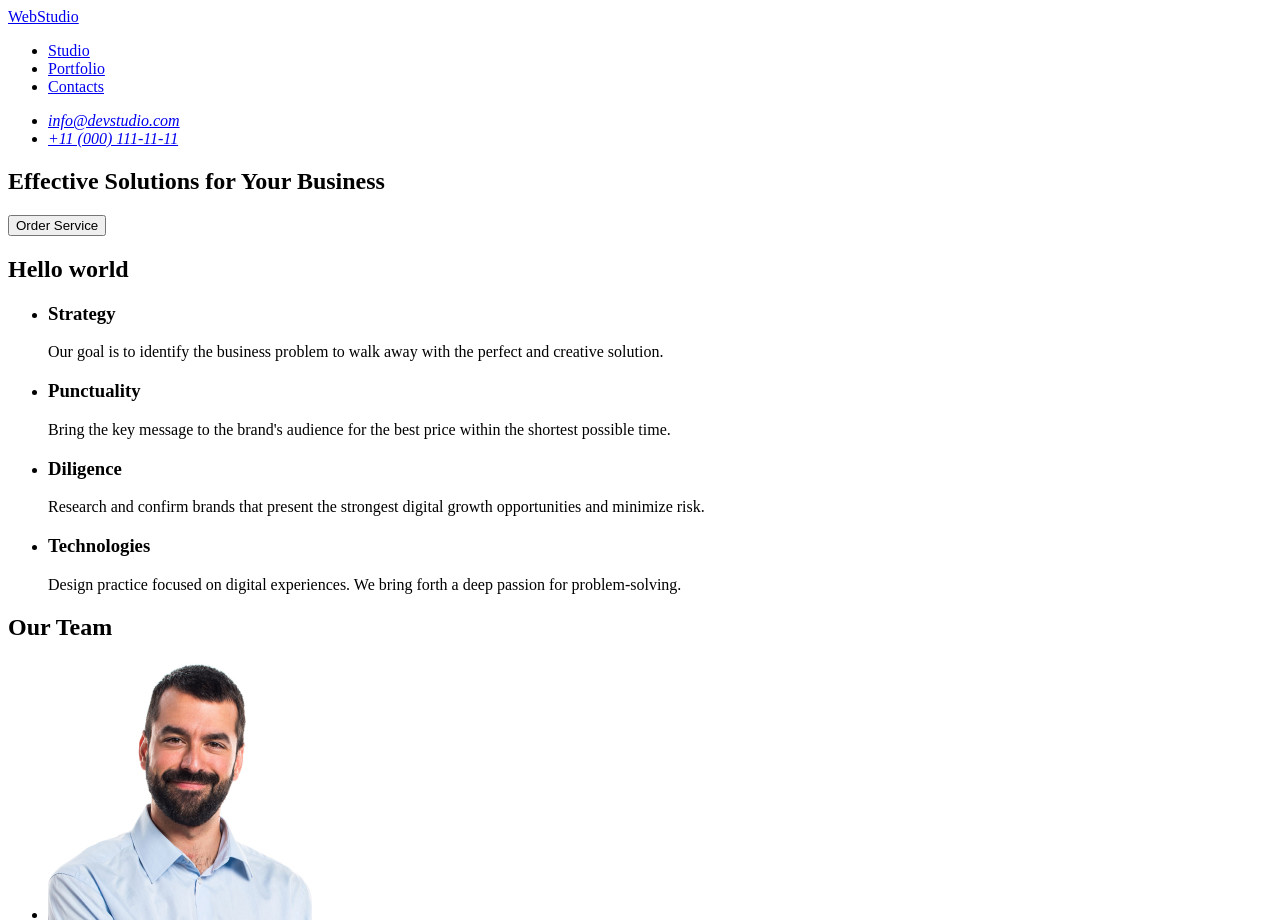
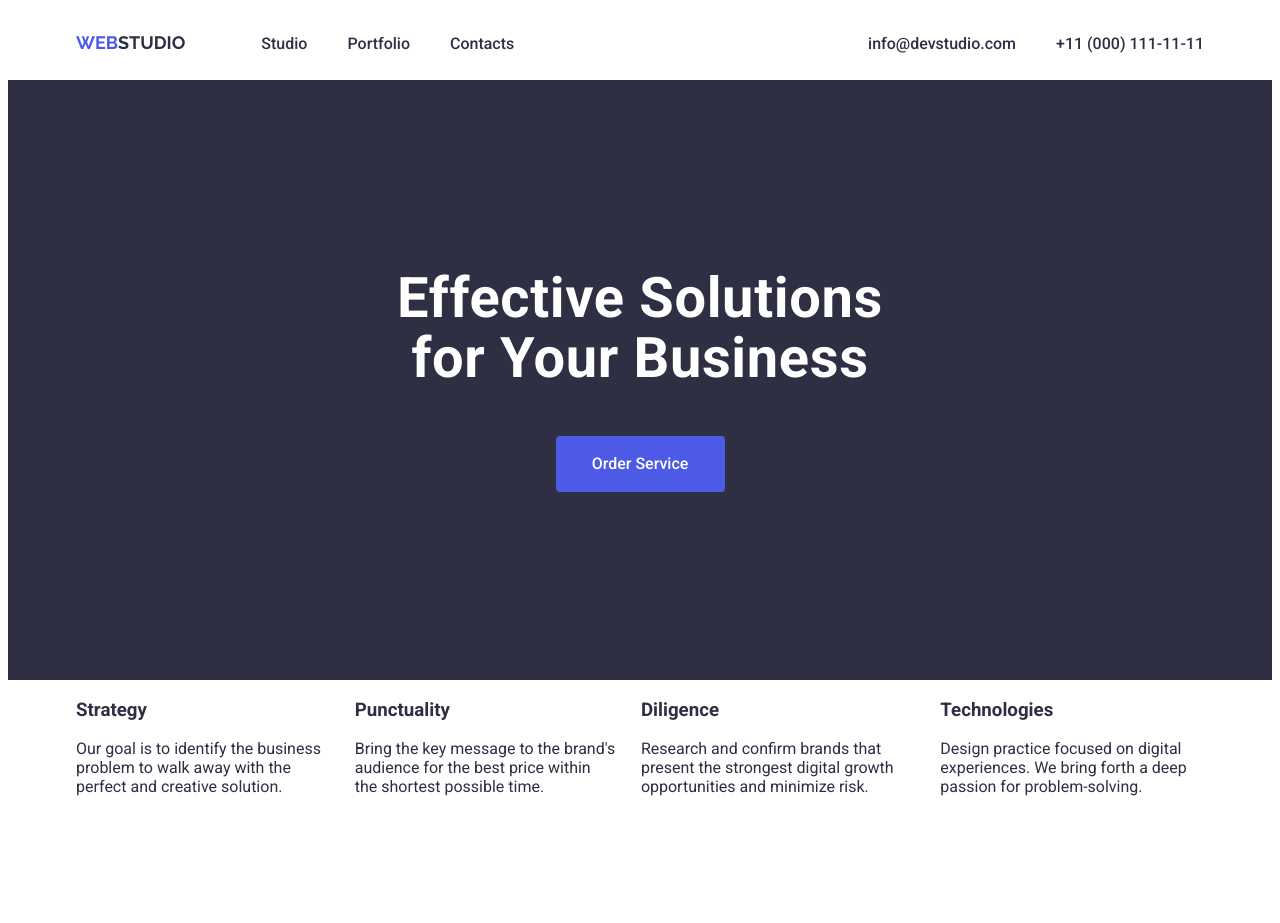
Before and after one commit to yevhenplatokhin22/goit-markup-hw-02, a plain HTML site: page index.html in a window 1280 px wide. Shown: the top 923 px of the page. Drawn offline with Linux system fonts and the light colour scheme.

Commit message:
header and nav-bar and sections 1

```diff
--- /dev/null
+++ b/css/style.css
@@ -0,0 +1,143 @@
+body {
+    font-family: Roboto;
+    color: #2E2F42;
+    background-color: white;
+
+}
+
+ul {
+    margin: 0;
+    padding: 0;
+}
+
+li {
+    list-style: none;
+}
+
+a {
+    text-decoration: none;
+    font-style: normal;
+    color: #2E2F42;
+    font-size: 16px;
+    font-weight: 500;
+    line-height: 24px;
+    letter-spacing: 150%;
+}
+
+a:hover {
+    color: #404BBF;
+}
+
+a:active {
+    color: #404BBF;
+    /* text-decoration: underline solid; */
+    box-shadow: 0 55px 0 0 #404BBF;
+    border-radius: 10px;
+}
+
+button {
+    cursor: pointer;
+}
+
+header {
+    display: flex;
+    justify-content: space-between;
+    padding: 24px 0;
+    max-width: 1128px;
+    margin: auto;
+}
+
+nav {
+    display: flex;
+}
+
+.web-studio {
+    margin-right: 76px;
+    color: #4D5AE5;
+    font-family: 'Raleway', sans-serif;
+    font-weight: 700;
+    font-size: 18px;
+    line-height: 1.17;
+    letter-spacing: 2%;
+    text-transform: uppercase;
+}
+
+.web-studio-2 {
+    color: #2E2F42;
+}
+
+.nav-menu {
+    display: flex;
+    flex-direction: row;
+    gap: 40px;
+}
+
+.contacts-menu {
+    display: flex;
+    flex-direction: row;
+    gap: 40px;
+}
+
+.container {
+    max-width: 1128px;
+    margin: auto;
+}
+
+#section-1 {
+    background-color: #2E2F42;
+    padding: 188px 0;
+}
+
+#section-1 button {
+    display: block;
+    margin: auto;
+    width: 169px;
+    height: 56px;
+    border-radius: 4px;
+    background-color: #4D5AE5;
+    font-family: 'Roboto', sans-serif;
+    font-weight: 500;
+    font-size: 16px;
+    line-height: 1.5;
+    letter-spacing: 2%;
+    color: #ffffff;
+    border: 0;
+    margin-top: 48px;
+}
+
+h1 {
+
+    color: #ffffff;
+    text-align: center;
+    /* Header 1 */
+    font-size: 56px;
+    line-height: 60px;
+    /* 107.143% */
+    letter-spacing: .64px;
+    margin-bottom: 48px;
+    margin: auto;
+    max-width: 496px;
+
+}
+
+#section-3 {
+    margin-top: 120px;
+    margin-bottom: 120px;
+    text-align: center;
+    background-color: #f4f4fd;
+    padding: 120px 0;
+}
+
+.second-block {
+    display: flex;
+    align-items: center;
+    justify-content: center;
+    gap: 24px;
+}
+
+.third-block {
+    display: flex;
+    align-items: center;
+    justify-content: center;
+    gap: 24px;
+}
--- a/index.html
+++ b/index.html
@@ -4,21 +4,28 @@
 <head>
     <meta charset="UTF-8">
     <meta name="viewport" content="width=device-width, initial-scale=1.0">
+    <link rel="stylesheet" type="text/css" href="css/style.css" />
+    <!--Roboto&Raleway-->
+    <link rel="preconnect" href="https://fonts.googleapis.com">
+    <link rel="preconnect" href="https://fonts.gstatic.com" crossorigin>
+    <link
+        href="https://fonts.googleapis.com/css2?family=Raleway:ital,wght@0,700;1,700&family=Roboto:wght@400;500;700&display=swap"
+        rel="stylesheet">
     <title>Document</title>
 </head>
 
 <body>
     <header>
         <nav>
-            <a href="./index.html">WebStudio</a>
-            <ul>
+            <a class="web-studio" href="./index.html">Web<span class="web-studio-2">Studio</span></a>
+            <ul class="nav-menu">
                 <li><a href="#">Studio</a></li>
-                <li><a href="#">Portfolio</a></li>
+                <li><a href="#section-4">Portfolio</a></li>
                 <li><a href="#">Contacts</a></li>
             </ul>
         </nav>
         <address>
-            <ul>
+            <ul class="contacts-menu">
                 <li><a href="mailto:info@devstudio.com">info@devstudio.com</a></li>
                 <li><a href="tel:+110001111111">+11 (000) 111-11-11</a></li>
             </ul>
@@ -26,17 +33,20 @@
     </header>
     <main>
         <!-- First content block -->
-        <section>
-            <h1>Effective Solutions for Your Business</h1>
+        <section id="section-1">
+            <div class="container">
+                <h1 id="effective-solution">Effective Solutions for Your Business</h1>
                 <button type="button">Order Service</button>
+            </div>
         </section>
         <!-- Second content block -->
-        <section>
-            <h2>Hello world</h2>
-            <ul>
+        <section id="section-2">
+            <div class="container">
+                <ul class="second-block">
                     <li>
                         <h3>Strategy</h3>
-                    <p>Our goal is to identify the business problem to walk away with the perfect and creative solution.
+                        <p>Our goal is to identify the business problem to walk away with the perfect and creative
+                            solution.
                         </p>
                     </li>
                     <li>
@@ -56,11 +66,13 @@
                             for problem-solving.</p>
                     </li>
                 </ul>
+            </div>
         </section>
         <!-- Our Team Block -->
-        <section>
+        <section id="section-3">
+            <div class="container">
                 <h2>Our Team</h2>
-            <ul>
+                <ul class="third-block">
                     <li><img src="./images/mark.jpg" width="264" height="260" alt="Mark Guerrero">
                         <h3>Mark Guerrero</h3>
                         <p>Product Designer</p>
@@ -78,6 +90,36 @@
                         <p>UI Designer</p>
                     </li>
                 </ul>
+            </div>
+        </section>
+        <section id="section-4">
+            <h2>Our Portfolio</h2>
+            <ul>
+                <li><img src="./images/banking_app.jpg" width="360" height="300" alt="Banking App">
+                    <h3>Banking App</h3>
+                    <p>App</p>
+                </li>
+                <li><img src="./images/cashless_payment.jpg" width="360" height="300" alt="Cashless Payment">
+                    <h3>Cashless Payment</h3>
+                    <p>Marketing</p>
+                </li>
+                <li><img src="./images/meditation_app.jpg" width="360" height="300" alt="Meditation App">
+                    <h3>Meditation App</h3>
+                    <p>App</p>
+                </li>
+                <li><img src="./images/taxi_service.jpg" width="360" height="300" alt="Taxi Service">
+                    <h3>Taxi Service</h3>
+                    <p>Marketing</p>
+                </li>
+                <li><img src="./images/screen_illustrations.jpg" width="360" height="300" alt="Screen Illustrations">
+                    <h3>Screen Illustrations</h3>
+                    <p>Design</p>
+                </li>
+                <li><img src="./images/online_courses.jpg" width="360" height="300" alt="Online Courses">
+                    <h3>Online Courses</h3>
+                    <p>Marketing</p>
+                </li>
+            </ul>
         </section>
     </main>
     <!-- Footer -->
```
Also changed, not shown: images/banking_app.jpg (added), images/cashless_payment.jpg (added), images/meditation_app.jpg (added), images/online_courses.jpg (added), images/screen_illustrations.jpg (added), images/taxi_service.jpg (added). Lines whose indentation alone changed are shown as unchanged.
